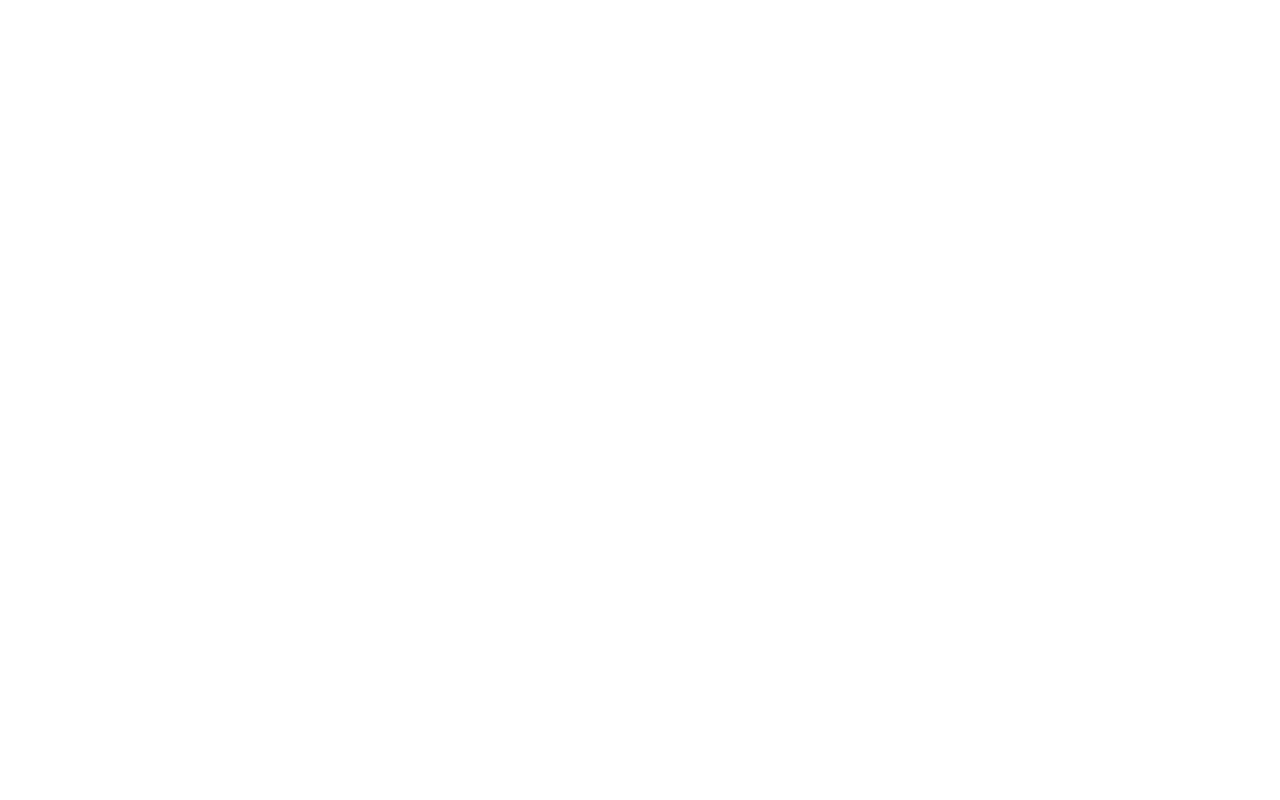
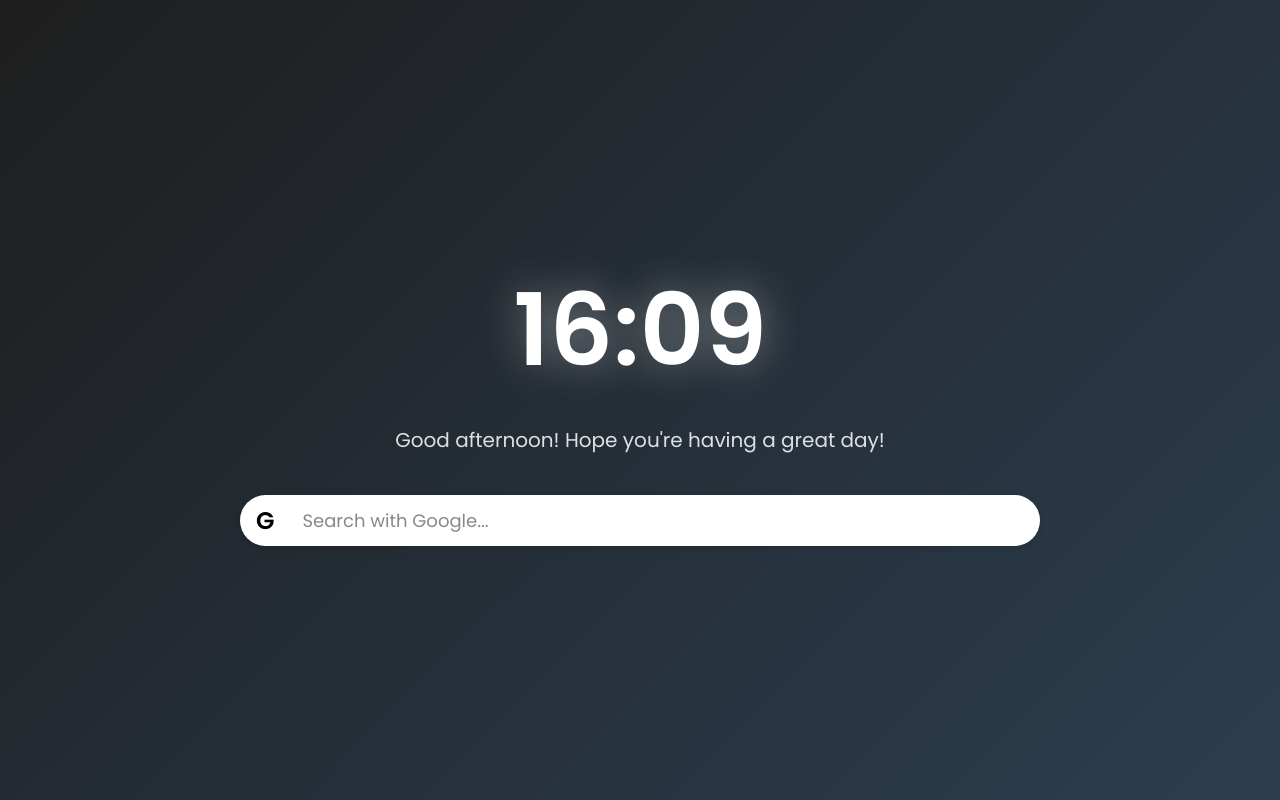
Before and after one commit to mariowstech/mariowOS-landpages, a plain HTML site: page browser-homepage/index.html in a window 1280 px wide. Drawn offline with Linux system fonts and the light colour scheme.

Commit message:
Update index.html
bleale

```diff
--- a/browser-homepage/index.html
+++ b/browser-homepage/index.html
@@ -1 +1,142 @@
 <!-- browser index page -->
+
+<!DOCTYPE html>
+<html lang="en">
+<head>
+    <meta charset="UTF-8">
+    <meta name="viewport" content="width=device-width, initial-scale=1.0">
+    <title>mariowOS browser homepage</title>
+    <link href="https://fonts.googleapis.com/css2?family=Poppins:wght@400;600&display=swap" rel="stylesheet">
+    <style>
+        body {
+            margin: 0;
+            padding: 0;
+            display: flex;
+            flex-direction: column;
+            justify-content: center;
+            align-items: center;
+            height: 100vh;
+            background: linear-gradient(135deg, #1e1e1e, #2c3e50);
+            font-family: 'Poppins', sans-serif;
+            overflow: hidden;
+            color: #fff;
+        }
+
+        #clock {
+            font-size: 100px;
+            font-weight: 600;
+            text-shadow: 0 0 20px rgba(255, 255, 255, 0.2);
+            animation: pulse 2s infinite;
+            margin-bottom: 20px;
+        }
+
+        #greeting {
+            font-size: 20px;
+            margin-bottom: 40px;
+            color: rgba(255, 255, 255, 0.85);
+        }
+
+        @keyframes pulse {
+            0%, 100% { text-shadow: 0 0 20px rgba(255, 255, 255, 0.2); }
+            50% { text-shadow: 0 0 40px rgba(255, 255, 255, 0.4); }
+        }
+
+        .search-container {
+            width: 90%;
+            max-width: 800px;
+            display: flex;
+            justify-content: center;
+        }
+
+        .search-bar {
+            width: 100%;
+            display: flex;
+            align-items: center;
+            border-radius: 36px;
+            background-color: #fff;
+            box-shadow: 0 2px 6px rgba(0,0,0,0.15);
+            transition: box-shadow 0.3s;
+            padding: 0 16px;
+            font-family: "Poppins", sans-serif;
+        }
+
+        .search-bar:focus-within {
+            box-shadow: 0 4px 12px rgba(0,0,0,0.25);
+        }
+
+        .search-bar .google-g {
+            font-size: 24px;
+            font-weight: 700;
+            margin-right: 12px;
+            color: #000000; /* Google blue */
+        }
+
+        .search-bar input[type="text"] {
+            flex: 1;
+            padding: 12px 16px;
+            font-size: 18px;
+            border: none;
+            outline: none;
+            border-radius: 36px;
+            font-family: "Poppins", sans-serif;
+        }
+
+        .search-bar input::placeholder {
+            color: #888;
+            font-family: "Poppins", sans-serif;
+        }
+
+        .search-bar button {
+            display: none;
+        }
+
+    </style>
+</head>
+<body>
+
+    <div id="clock">00:00</div>
+    <div id="greeting">Hello!</div>
+
+    <div class="search-container">
+        <form class="search-bar" action="https://www.google.com/search" method="get" target="_blank">
+            <span class="google-g">G</span>
+            <input type="text" name="q" placeholder="Search with Google..." required>
+            <button type="submit">Go</button>
+        </form>
+    </div>
+
+    <script>
+        function updateClock() {
+            const clock = document.getElementById('clock');
+            const now = new Date();
+            const hours = String(now.getHours()).padStart(2, '0');
+            const minutes = String(now.getMinutes()).padStart(2, '0');
+            clock.textContent = `${hours}:${minutes}`;
+        }
+
+        function updateGreeting() {
+            const greeting = document.getElementById('greeting');
+            const hour = new Date().getHours();
+            let text = '';
+
+            if (hour >= 5 && hour < 12) {
+                text = "Good morning! Ready to start your day?";
+            } else if (hour >= 12 && hour < 17) {
+                text = "Good afternoon! Hope you're having a great day!";
+            } else if (hour >= 17 && hour < 21) {
+                text = "Good evening! Hope you had a great day!";
+            } else {
+                text = "Good night! Sweet dreams!";
+            }
+
+            greeting.textContent = text;
+        }
+
+        setInterval(updateClock, 1000);
+        setInterval(updateGreeting, 60000); // Update greeting every minute
+        updateClock();
+        updateGreeting();
+    </script>
+
+</body>
+</html>
```
